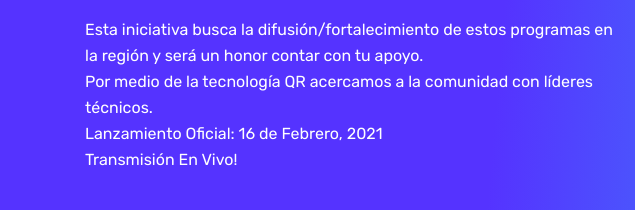
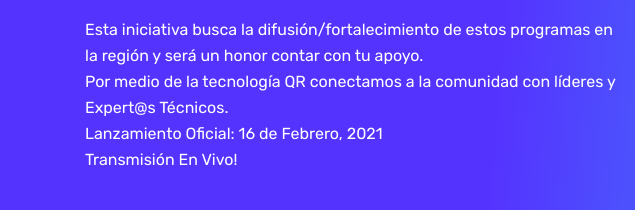
Before and after one commit to TechCRLeads/comunidad, a plain HTML site: page index.html in a window 1280 px wide. Shown: the part 283-493 px from the top of the page, 0-635 px from the left. Drawn offline with Linux system fonts and the light colour scheme; files whose address does not match are found by name.

Commit message:
Update index.html

```diff
--- a/index.html
+++ b/index.html
@@ -65,7 +65,7 @@
               <h2 class="head-title">QR Comunidades Tech CR</h2>
               <p>Esta iniciativa busca la difusión/fortalecimiento de estos programas en la región y será un honor contar con tu apoyo. </p>
 
-              <p>Por medio de la tecnología QR acercamos a la comunidad con líderes técnicos. </p>
+              <p>Por medio de la tecnología QR conectamos a la comunidad con líderes y Expert@s Técnicos. </p>
               <p>Lanzamiento Oficial: 16 de Febrero, 2021 </p>
               <p>Transmisión En Vivo! </p>
               <div class="header-button">
```
